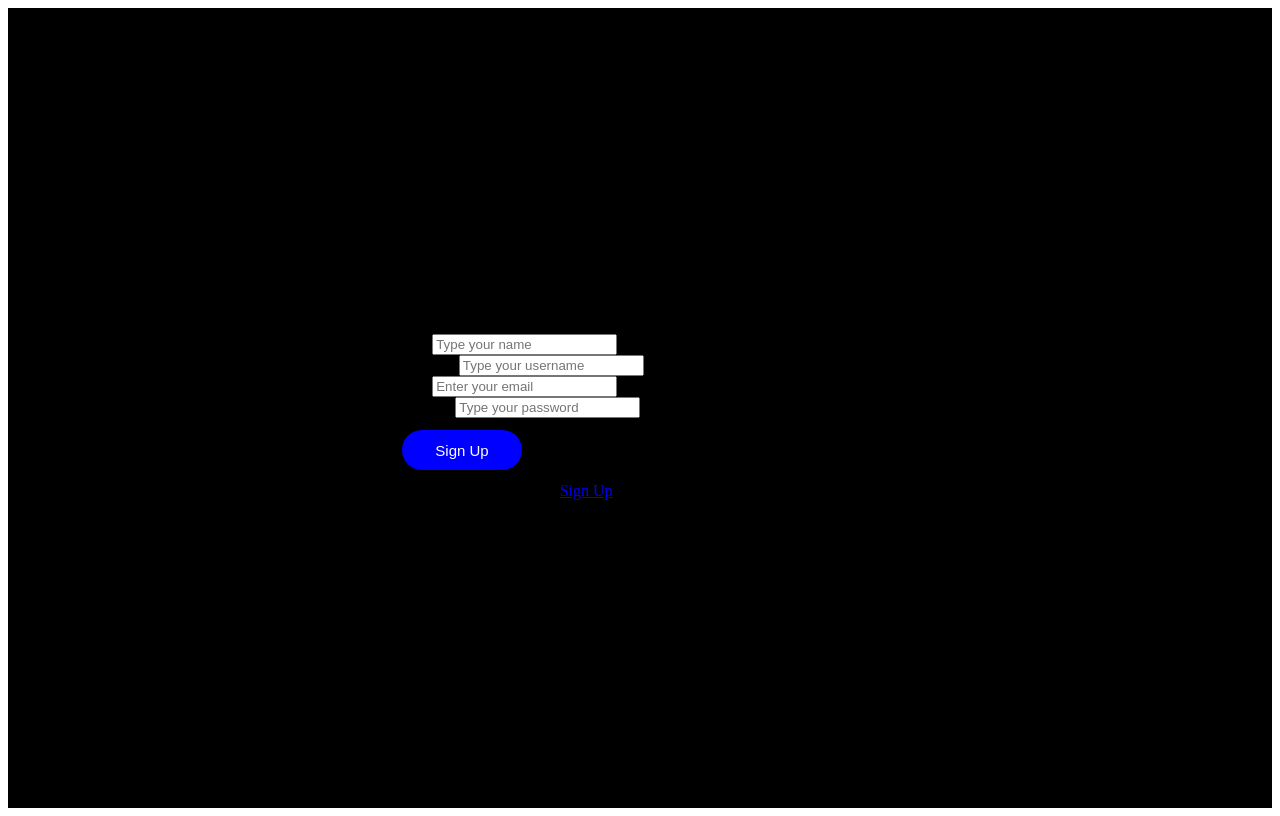
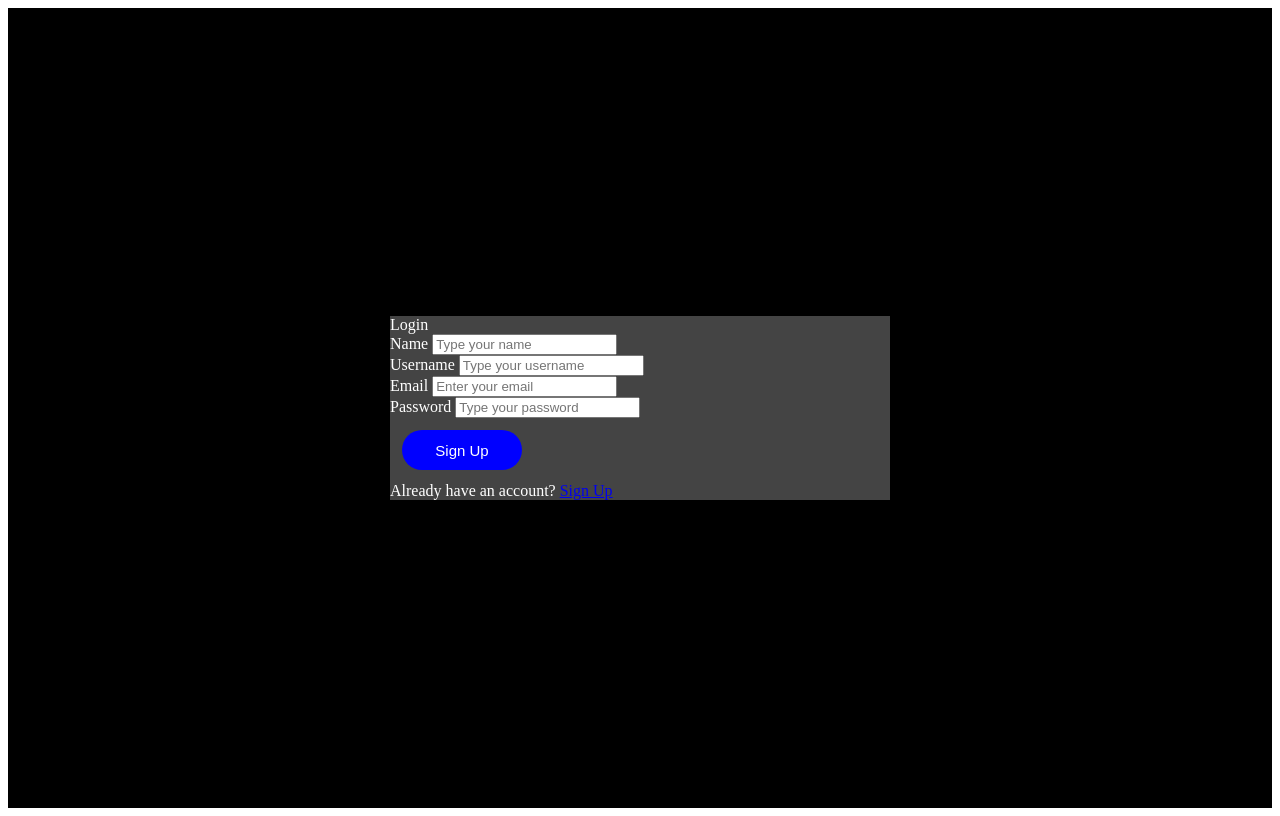
Before and after one commit to omphilejmatsobe/VirtualBar, a Flask app: page /signup in a window 1280 px wide. Run offline with Flask 3, Linux system fonts and the light colour scheme.

Commit message:
Style update

```diff
--- a/static/css/style.css
+++ b/static/css/style.css
@@ -104,6 +104,14 @@ button:hover{
     flex-direction: column;
 }
 
+.login form{
+    width: 100%;
+    height: 100%;
+    display: flex;
+    flex-direction: column;
+    background: rgb(68, 68, 68);
+    color: white;
+}
 
 footer{
     height: 300px;
```
